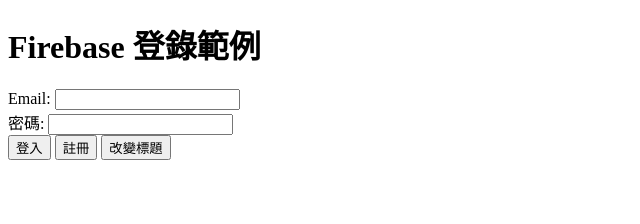
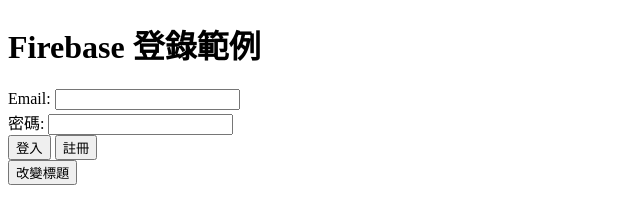
Before and after one commit to aloner112/Netlify_AlonerPersonal, a plain HTML site: page index.html in a window 1280 px wide. Shown: the whole page, without its empty margins (0-640 px from the left). Drawn offline with Linux system fonts and the light colour scheme.

Commit message:
add test form

```diff
--- a/index.html
+++ b/index.html
@@ -21,7 +21,9 @@
       </div>
       <button type="login">登入</button>
 	  <button type="signup">註冊</button>
-    <button type="changeTitle">改變標題</button>
+  </form>
+  <form id="testTitle">
+      <button type="changeTitle">改變標題</button>
     </form>
   </body>
   <!-- 引入 auth.js 文件 -->
```
